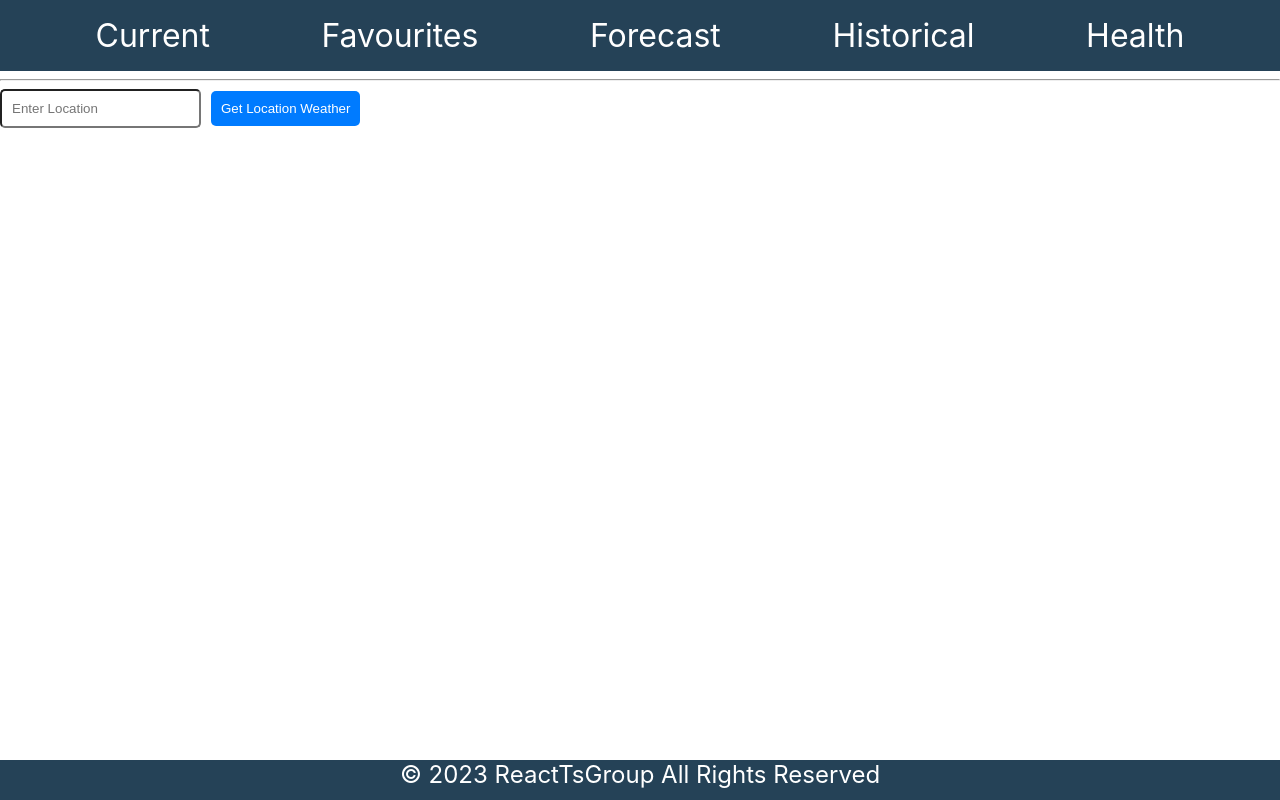
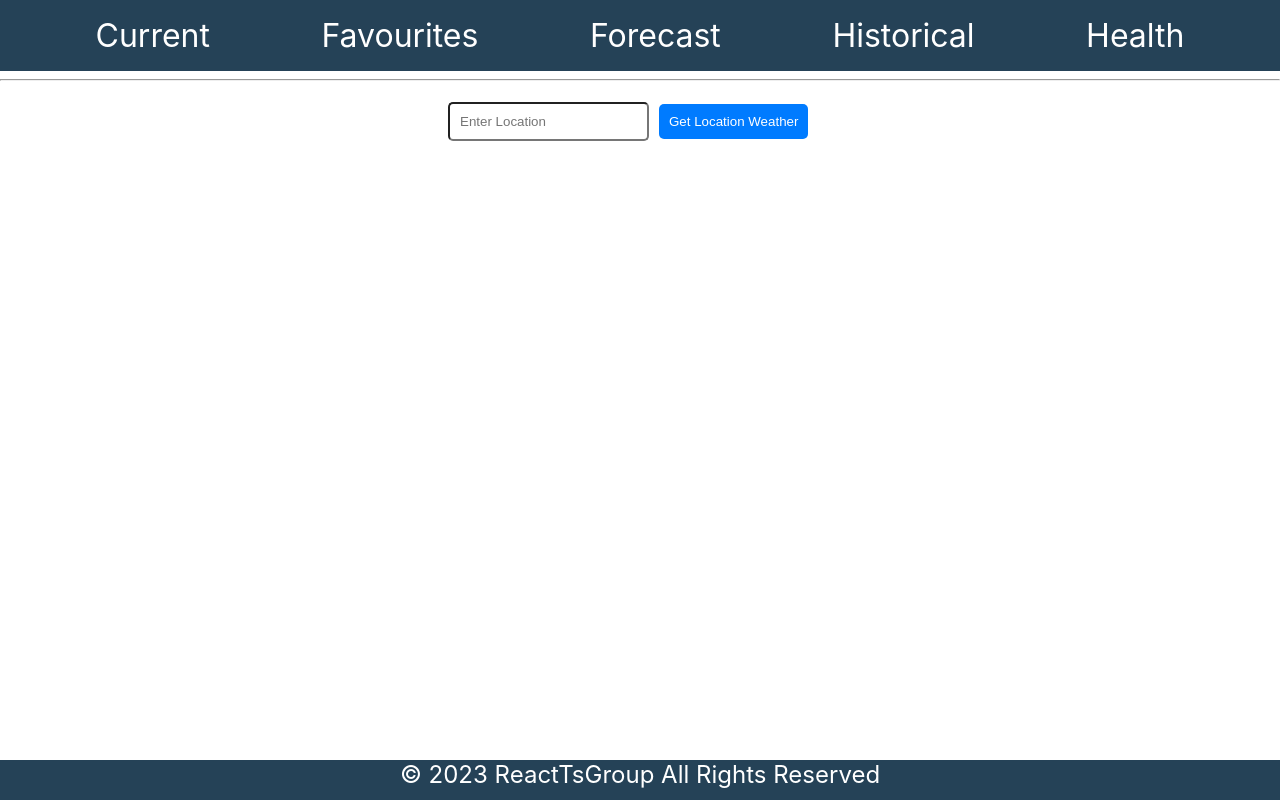
Before and after one commit to Sandyatech/tech-returner-final-project, a React (Create React App) app: page / in a window 1280 px wide. Built offline with nearby package versions, Linux system fonts and the light colour scheme.

Commit message:
Centered the current location search

```diff
--- a/src/pages/Current/CurrentForm.tsx
+++ b/src/pages/Current/CurrentForm.tsx
@@ -19,7 +19,7 @@ const LocationForm: React.FC<LocationFormProps> = ({ handleSubmit }) => {
     };
 
     return (
-        <form onSubmit={onSubmit} className="form-container">
+        <form onSubmit={onSubmit} className="form-container Current favourites-width">
             <input type="text" placeholder="Enter Location" onChange={onChange} />
             <button type="submit">Get Location Weather</button>
         </form>
```
